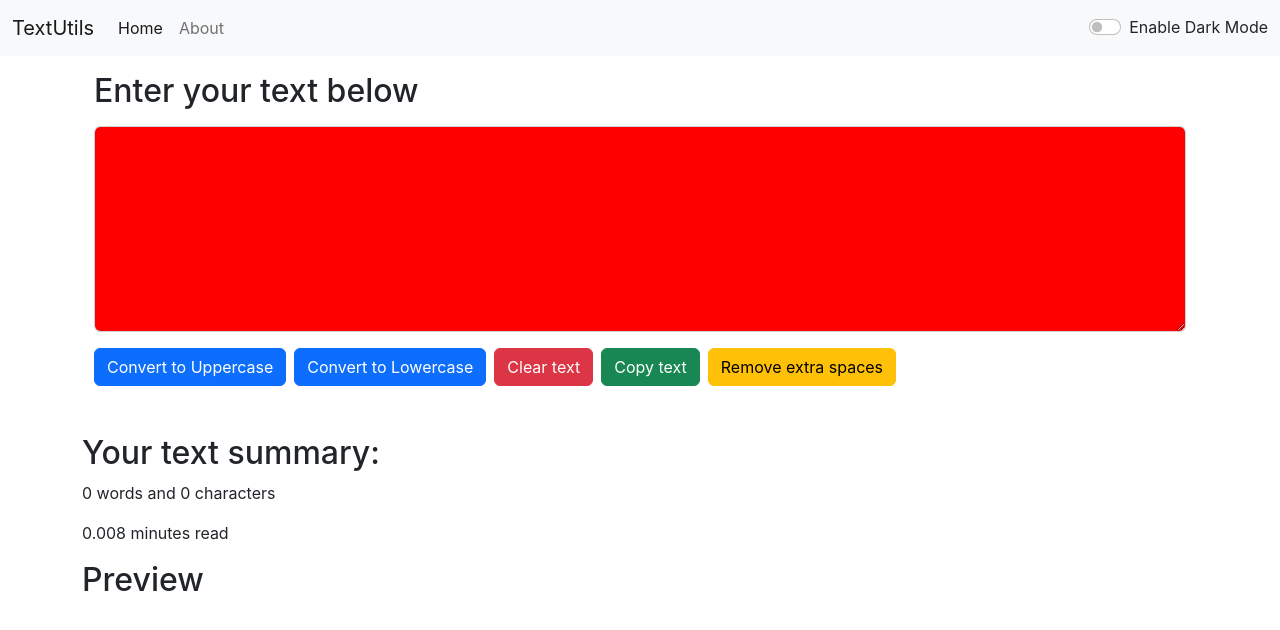
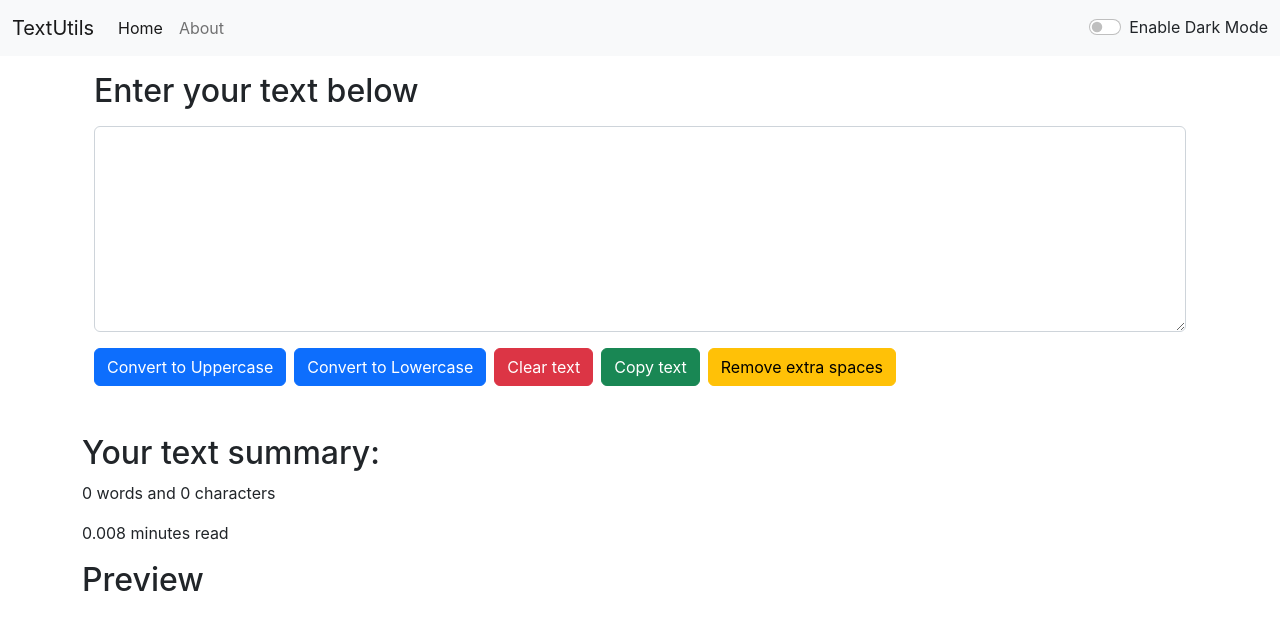
Before and after one commit to ihilalahmad/text-utls, a React (Create React App) app: page / in a window 1280 px wide. Shown: the top 630 px of the page. Built offline with nearby package versions, Linux system fonts and the light colour scheme.

Commit message:
dark mode completed

```diff
--- a/src/components/Textform.js
+++ b/src/components/Textform.js
@@ -41,13 +41,15 @@ export default function Textform(props) {
         </h2>
         <div className="mb-3">
           <textarea
-            className="form-control mt-3"
+            className={`form-control mt-3 text-${
+              props.mode == "light" ? "dark" : "light"
+            }`}
             value={text}
             id="myTextBox"
             rows="8"
             onChange={onTextChange}
             style={{
-              backgroundColor: props.mode == "light" ? "red" : "green",
+              backgroundColor: props.mode == "dark" ? "#343a40" : "white",
             }}
           ></textarea>
         </div>
```
